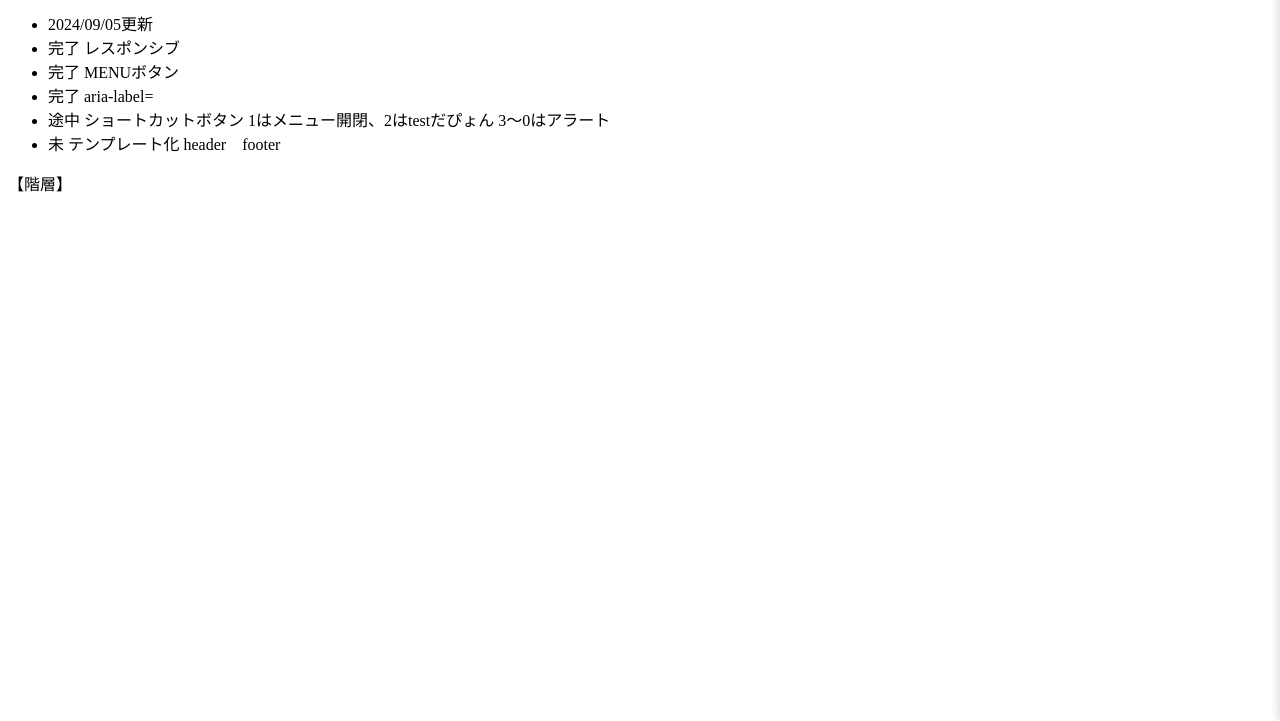
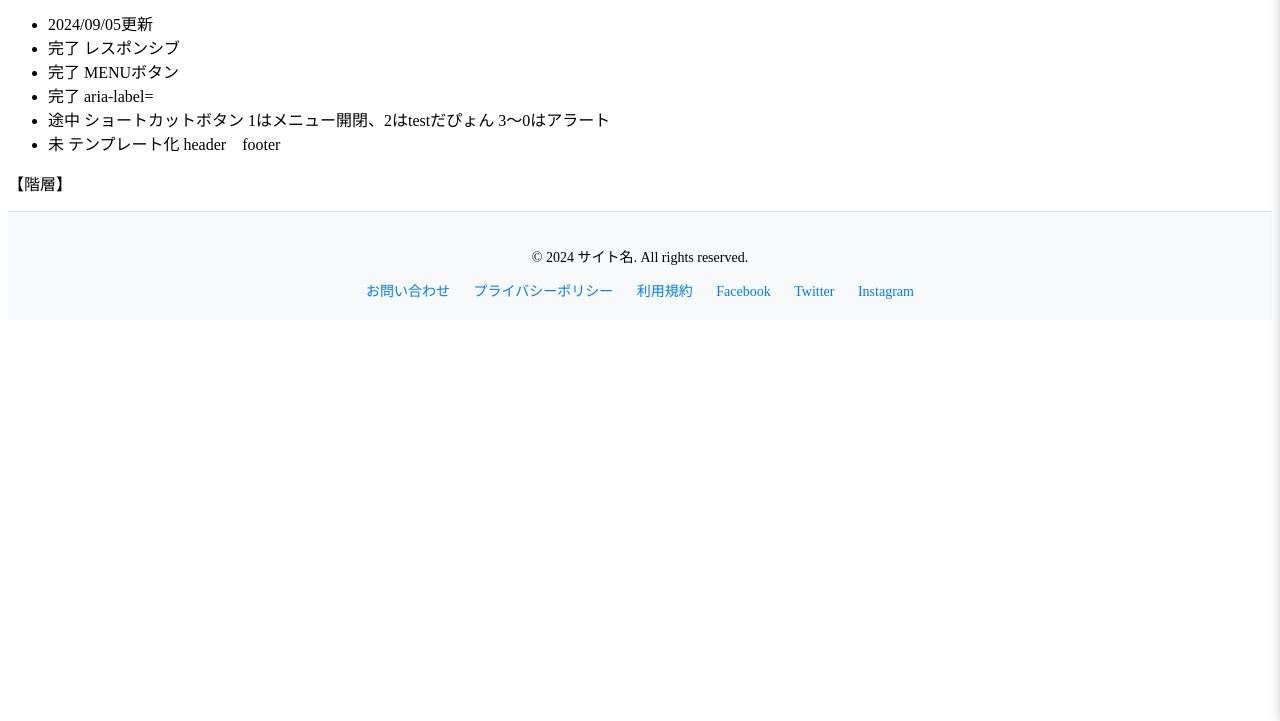
Before and after one commit to kogu0507/Classical_Music_Creators_Toolkit, a plain HTML site: page index.html in a window 1280 px wide. Shown: the part 79-800 px from the top of the page. Drawn offline with Linux system fonts and the light colour scheme; no server answers.

Commit message:
Add files via upload

```diff
--- a/js/header-footer.js
+++ b/js/header-footer.js
@@ -1,3 +1,4 @@
+
 // ショートカットキーの定数を設定
 const SHORTCUTS = {
     1: 'toggleMenu',  // メニュー開閉
--- a/js/include.js
+++ b/js/include.js
@@ -1,31 +1,50 @@
 // include.js
 
-// ヘッダーとフッターを読み込む関数
+/**
+ * 指定されたテンプレートを指定された要素に挿入する関数
+ * @param {string} templateId - 挿入先の要素の ID
+ * @param {string} templateUrl - テンプレートの URL
+ */
 function includeTemplate(templateId, templateUrl) {
     // テンプレートを挿入する要素を取得
     const templateElement = document.getElementById(templateId);
 
-    // テンプレートが存在しない場合は処理を中断
-    if (!templateElement) return;
+    // 指定された ID を持つ要素が存在しない場合は処理を中断
+    if (!templateElement) {
+        console.warn(`Element with ID ${templateId} not found.`);
+        return;
+    }
 
     // テンプレートを取得して挿入
     fetch(templateUrl)
         .then(response => {
+            // レスポンスが成功でない場合、エラーを投げる
             if (!response.ok) {
-                throw new Error(`Failed to load ${templateUrl}`);
+                throw new Error(`Failed to load ${templateUrl}: ${response.statusText}`);
             }
+            // レスポンスの Content-Type が 'text/html' であることを確認
+            if (!response.headers.get('Content-Type').includes('text/html')) {
+                throw new Error('Fetched content is not HTML');
+            }
+            // レスポンスのテキストを取得
             return response.text();
         })
         .then(data => {
+            // テンプレートの HTML を指定された要素に挿入
             templateElement.innerHTML = data;
         })
         .catch(error => {
-            console.error('Error loading template:', error);
+            // エラーが発生した場合のエラーログ
+            console.error('Error loading template:', error.message);
+            // ユーザーに見せるためのフォールバックコンテンツを表示
+            templateElement.innerHTML = '<p>コンテンツの読み込みに失敗しました。</p>';
         });
 }
 
-// DOMが読み込まれたらヘッダーとフッターを読み込む
+// DOM の読み込みが完了した時にヘッダーとフッターを読み込む
 document.addEventListener('DOMContentLoaded', () => {
-    includeTemplate('header-placeholder', 'header.html'); // ヘッダーを読み込む
-    includeTemplate('footer-placeholder', 'footer.html'); // フッターを読み込む
+    // ヘッダーを読み込む
+    includeTemplate('header-placeholder', '../components/header.html');
+    // フッターを読み込む
+    includeTemplate('footer-placeholder', '../components/footer.html');
 });
```
Also changed, not shown: components/header.html (+7 -2 lines).
